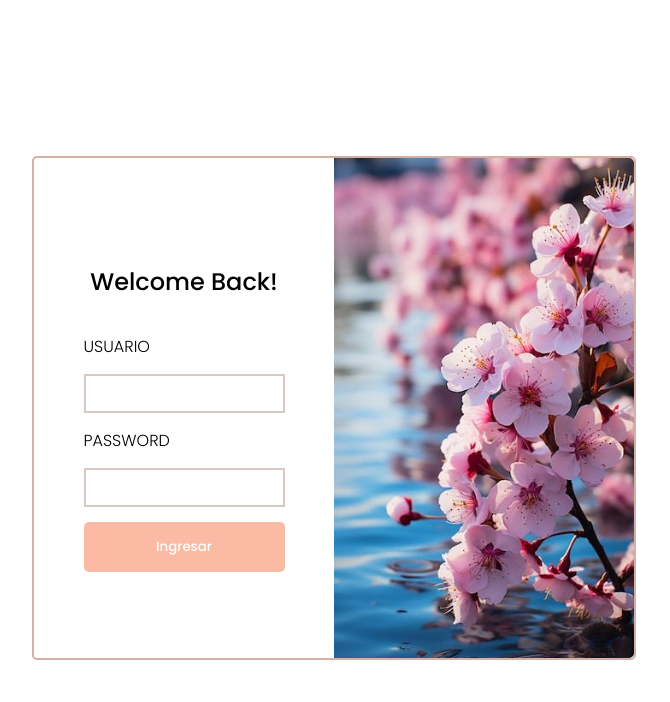
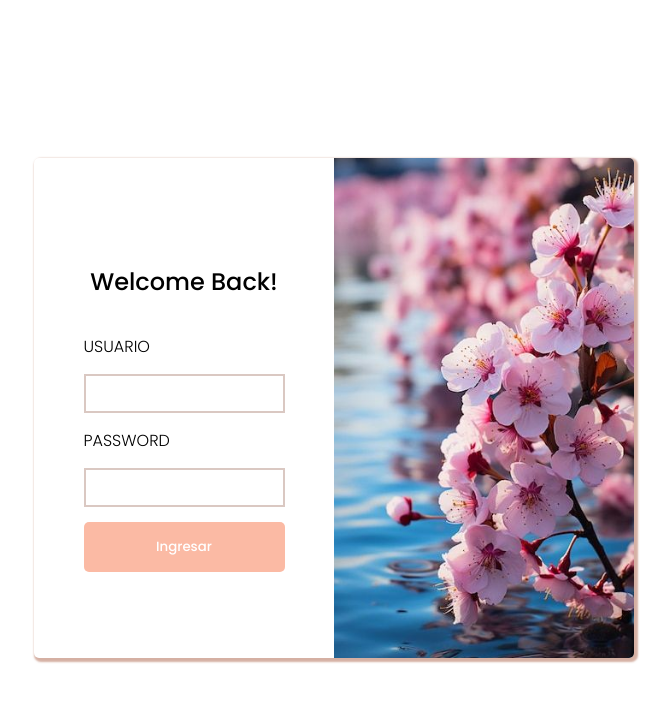
Before and after one commit to brunoro951/Logins, a plain HTML site: page Login-one/index.html in a window 1280 px wide. Shown: the whole page, without its empty margins (306-976 px from the left). Drawn offline with Linux system fonts and the light colour scheme.

Commit message:
Actualizando style

```diff
--- a/Login-one/css/style.css
+++ b/Login-one/css/style.css
@@ -11,7 +11,7 @@ body {
   width: 600px;
   height: auto;
   display: flex;
-  border: 2px solid #c69483bd;
+  box-shadow:2px 2px 2px 2px #c69483bd;
   border-radius: 5px;
 }
 .container-login > div {
```
